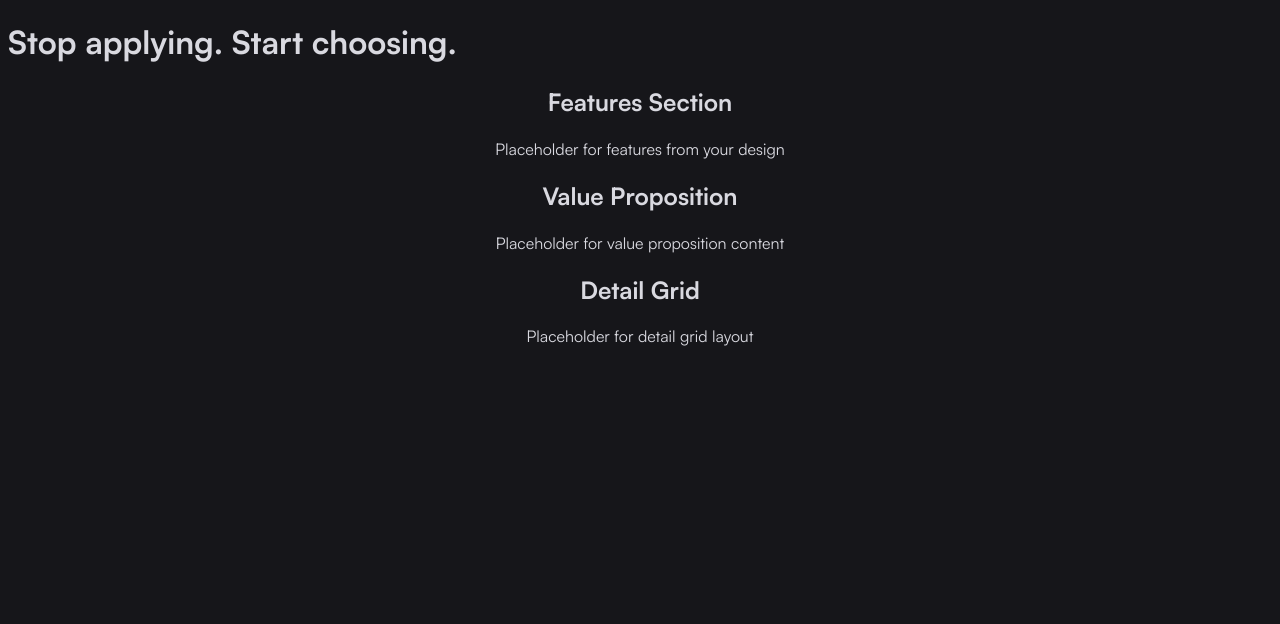
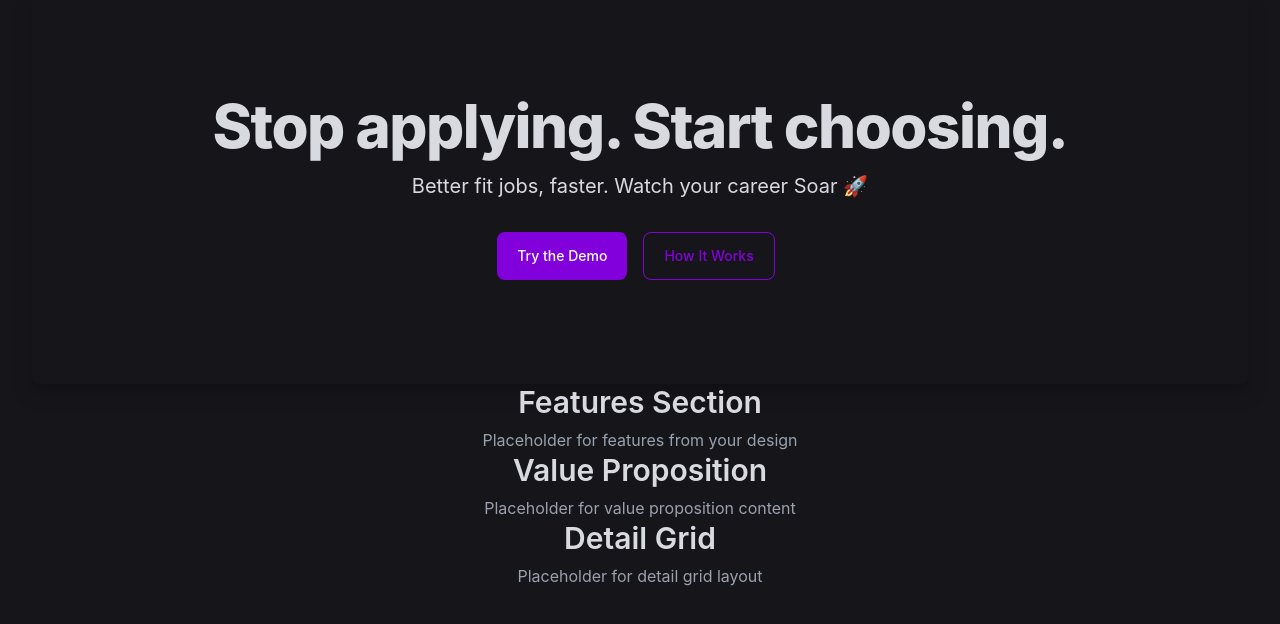
Before and after one commit to Soaria-pro/soaria-web, a Next.js app: page / in a window 1280 px wide. Shown: the top 624 px of the page. Built offline with nearby package versions, Linux system fonts and the light colour scheme.

Commit message:
Adds flowbite. Fixes card & hero component

```diff
--- a/app/globals.css
+++ b/app/globals.css
@@ -6,6 +6,7 @@
   font-display: swap;
 }
 
+@import "flowbite";
 @tailwind base;
 @tailwind components;
 @tailwind utilities;
--- a/app/page.tsx
+++ b/app/page.tsx
@@ -5,7 +5,7 @@ import DetailGrid from "@/components/DetailGrid";
 
 export default function Page() {
   return (
-    <main className="bg-gradient-to-b from-gray-950 to-black text-white">
+    <main className="bg-background text-foreground">
       <Hero />
       <Features />
       <ValueProp />
--- a/components/Card.tsx
+++ b/components/Card.tsx
@@ -1,13 +1,21 @@
 type CardProps = {
-  title: string;
-  description: string;
+  className?: string;
+  children?: React.ReactNode;
 };
 
-export default function Card({ title, description }: CardProps) {
+export default function Card({ className = "", children }: CardProps) {
   return (
-    <div className="rounded-xl bg-gray-800 p-6 text-left shadow-md">
-      <h3 className="text-xl font-bold">{title}</h3>
-      <p className="mt-2 text-gray-400">{description}</p>
+    <div
+      className={[
+        "w-full max-w-screen-xl mx-auto",
+        "rounded-lg bg-background",
+        "shadow-[0_8px_20px_rgba(0,0,0,0.25)]",
+        "px-6 sm:px-8 lg:px-12 py-24",
+        "text-center",
+        className,
+      ].join(" ")}
+    >
+      {children}
     </div>
   );
 }
--- a/components/Hero.tsx
+++ b/components/Hero.tsx
@@ -1,5 +1,40 @@
+"use client";
+
+import Card from "@/components/Card";
+import { Button } from "flowbite-react";
+
 export default function Hero() {
   return (
-    <h1 className="text-5xl sm:text-6xl lg:text-7xl font-extrabold tracking-tight">Stop applying. Start choosing.</h1>
+    <section className="px-4 sm:px-6 lg:px-8 pt-12">
+      <Card>
+        <h1 className="text-4xl sm:text-5xl lg:text-6xl font-extrabold tracking-tight text-foreground">
+          Stop applying. Start choosing.
+        </h1>
+
+        <p className="mt-4 text-lg sm:text-xl text-foreground/80">
+          Better fit jobs, faster. Watch your career Soar 🚀
+        </p>
+
+        {/* ROW: stays horizontal; wraps if very narrow */}
+        <div className="mt-8 flex flex-row flex-wrap items-center justify-center gap-4">
+          {/* Filled primary */}
+          <Button
+            size="lg"
+            className="focus:outline-none text-white bg-purple-700 hover:bg-purple-800 focus:ring-4 focus:ring-purple-300 font-medium rounded-lg text-sm px-5 py-2.5 mb-2 dark:bg-purple-600 dark:hover:bg-purple-700 dark:focus:ring-purple-9000"
+          >
+            Try the Demo
+          </Button>
+
+          {/* Outlined primary */}
+          <Button
+            size="lg"
+            outline
+            className="text-purple-700 hover:text-white border border-purple-700 hover:bg-purple-800 focus:ring-4 focus:outline-none focus:ring-purple-300 font-medium rounded-lg text-sm px-5 py-2.5 text-center me-2 mb-2 dark:border-purple-400 dark:text-purple-400 dark:hover:text-white dark:hover:bg-purple-500 dark:focus:ring-purple-900"
+          >
+            How It Works
+          </Button>
+        </div>
+      </Card>
+    </section>
   );
 }
--- a/tailwind.config.js
+++ b/tailwind.config.js
@@ -1,9 +1,17 @@
+/** @type {import('tailwindcss').Config} */
 module.exports = {
-  content: ["./app/**/*.{js,ts,jsx,tsx}", "./components/**/*.{js,ts,jsx,tsx}"],
+  content: [
+    "./app/**/*.{js,ts,jsx,tsx}",
+    "./components/**/*.{js,ts,jsx,tsx}",
+    "./pages/**/*.{js,ts,jsx,tsx}", // if you ever add a /pages dir
+    "./node_modules/flowbite/**/*.js",
+    "./node_modules/flowbite-react/**/*.{js,jsx,ts,tsx}",
+  ],
   theme: {
     extend: {
       fontFamily: {
-        sans: ["Satoshi", "ui-sans-serif", "system-ui", "sans-serif"],
+        sans: ["var(--font-satoshi)", "ui-sans-serif", "system-ui", "sans-serif"],
+        // uses your local Satoshi variable, fallback to system
       },
       colors: {
         background: "#16161A",
@@ -14,5 +22,5 @@ module.exports = {
       },
     },
   },
-  plugins: [],
+  plugins: [require("flowbite/plugin")],
 };
```
Also changed, not shown: package.json (+8 -6 lines), 1 other file (tests, documents, lock files or other folders).
